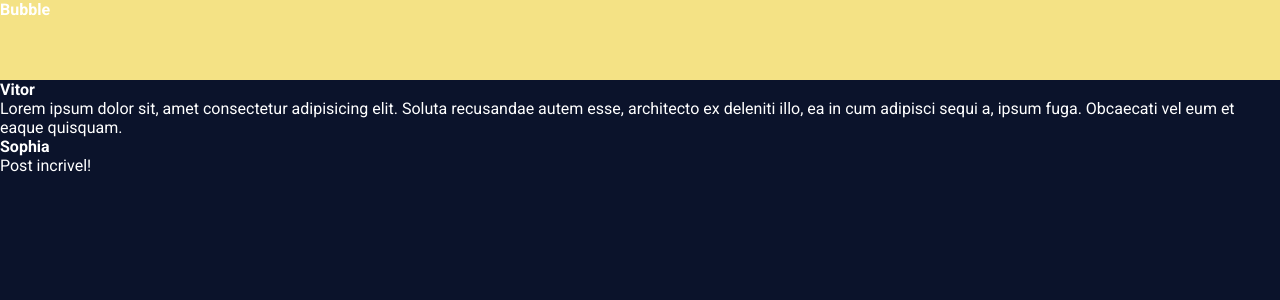
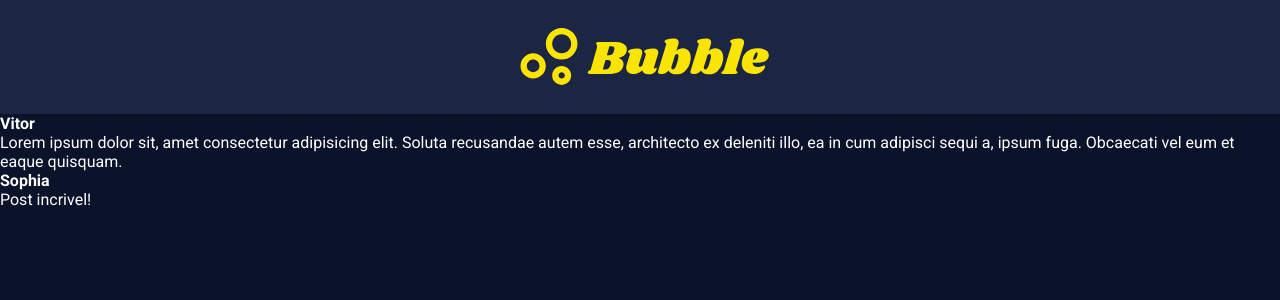
Before and after one commit to vitorbelluzzo/Bubble-the-social-network, a React (Vite) app: page / in a window 1280 px wide. Shown: the top 300 px of the page. Built offline with nearby package versions, Linux system fonts and the light colour scheme.

Commit message:
Estrutura da aplicação - Componente: Header

```diff
--- a/index.html
+++ b/index.html
@@ -4,7 +4,7 @@
     <meta charset="UTF-8" />
     <link rel="preconnect" href="https://fonts.googleapis.com" />
     <link rel="preconnect" href="https://fonts.gstatic.com" crossorigin>
-    <link rel="icon" type="image/svg+xml" href="/vite.svg" />
+    <link rel="icon" type="image/svg+xml" href="/bubble-logo.svg" />
     <meta name="viewport" content="width=device-width, initial-scale=1.0" />
     <link href="https://fonts.googleapis.com/css2?family=Roboto:wght@100;300;400;500;700&display=swap" rel="stylesheet" />
 
--- a/src/components/Header.jsx
+++ b/src/components/Header.jsx
@@ -1,9 +1,16 @@
 import styles from './Header.module.css'
+
+import bubblelogo from '../assets/bubble-logo.svg';
+import bubbletext from '../assets/bubble-text.svg';
+
+console.log(bubblelogo)
 
 export function Header() {
     return (
         <header className={styles.header}>
-            <strong >Bubble</strong>
+            <img src={bubblelogo} alt="logotipo bubble" />
+            <img src={bubbletext} alt="logotipo bubble" />
+
         </header>
 
         );
--- a/src/components/Header.module.css
+++ b/src/components/Header.module.css
@@ -1,4 +1,6 @@
 .header {
-    background: #F4E285;
-    height: 80px;
+    background: #1C2541;
+    display: flex;
+    justify-content: center;
+    padding: 1.15rem 0;
 }
```
Also changed, not shown: src/assets/bubble-logo.svg (added), src/assets/bubble-text.svg (added).
